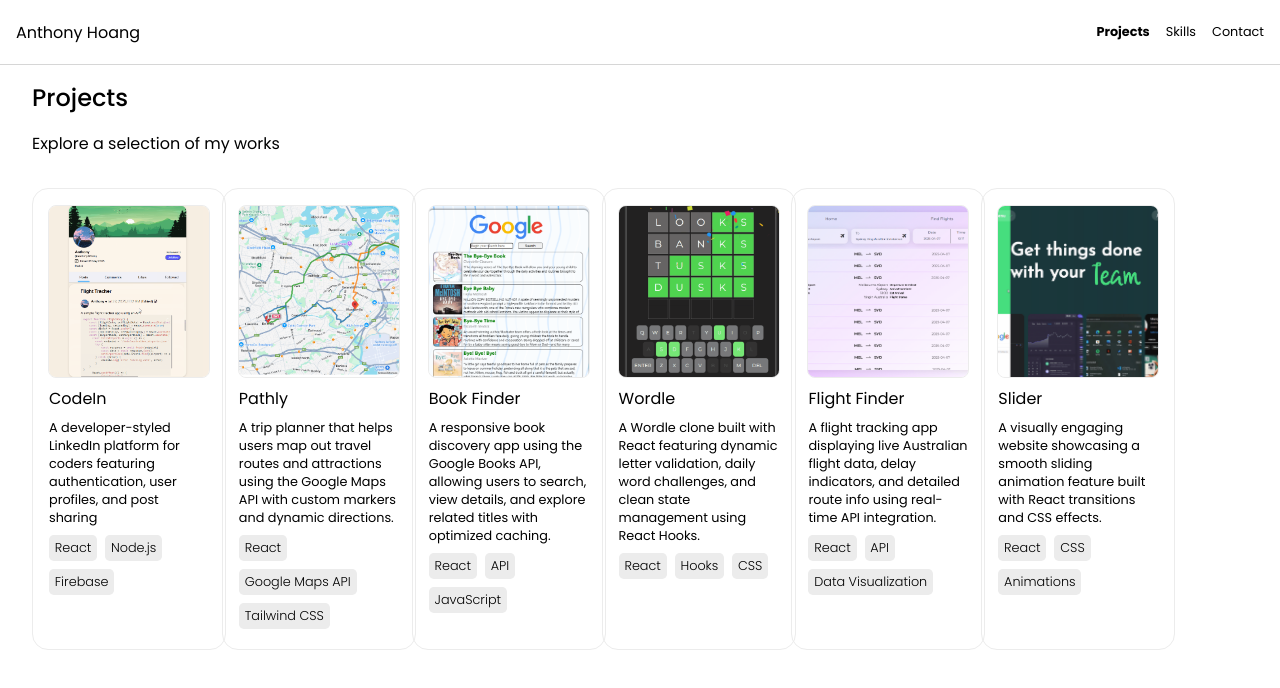
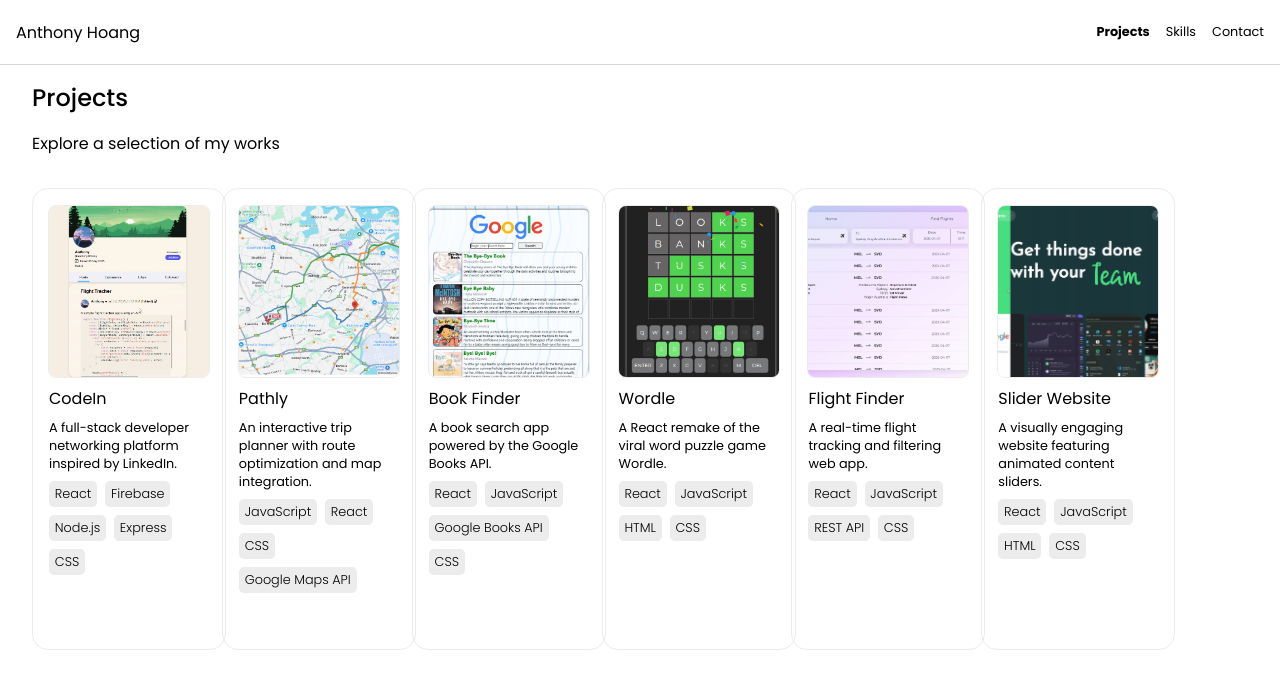
Before and after one commit to AntH117/anthonyhoang-dev, a React (Create React App) app in the folder anthonyhoang-dev/: page /projects in a window 1280 px wide. Shown: the top 688 px of the page. Built offline with nearby package versions, Linux system fonts and the light colour scheme.

Commit message:
Individual projects completed.

```diff
--- /dev/null
+++ b/anthonyhoang-dev/src/data/temp_data.js
@@ -0,0 +1,54 @@
+import pathly from '../images/Pathly_Light.png';
+import codeIn from '../images/CodeIn_Light.png';
+import flightFinder from '../images/flight-finder.png';
+import slider from '../images/Slider.png'
+import wordle from '../images/Wordle.png'
+import bookFinder from '../images/Book_finder.png'
+
+const tempDb = [
+    {
+        name: 'CodeIn',
+        shortDescription: 'A full-stack developer networking platform inspired by LinkedIn.',
+        description: 'CodeIn is a full-stack developer networking platform inspired by LinkedIn, built with React and Firebase. It allows developers to create profiles, share projects, connect with others, and showcase their technical skills. Features include authentication, post feeds, and real-time updates to foster community interaction.',
+        tags: ['React', 'Firebase', 'Node.js', 'Express', 'CSS'],
+        image: codeIn
+    },
+    {
+        name: 'Pathly',
+        shortDescription: 'An interactive trip planner with route optimization and map integration.',
+        description: 'Pathly is a personal trip planner that helps users organize and visualize their travel itineraries. Users can add destinations, set travel times, and receive optimized routes with step-by-step directions. The app leverages the Google Maps API to display interactive maps and calculate efficient travel paths between multiple locations.',
+        tags: ['JavaScript', 'React', 'CSS', 'Google Maps API'],
+        image: pathly
+    },
+    {
+        name: 'Book Finder',
+        shortDescription: 'A book search app powered by the Google Books API.',
+        description: 'Book Finder is a React-based application that enables users to search for books using the Google Books API. It displays a list of results with detailed information for each book, including authors, ratings, and descriptions. The app uses caching and React hooks to optimize performance when navigating between search results and detailed pages.',
+        tags: ['React', 'JavaScript', 'Google Books API', 'CSS'],
+        image: bookFinder
+    },
+    {
+        name: 'Wordle',
+        shortDescription: 'A React remake of the viral word puzzle game Wordle.',
+        description: 'A React recreation of the popular Wordle game where players guess a hidden five-letter word within six attempts. The app dynamically provides feedback on each guess through color-coded tiles, tracks player progress, and includes responsive design for mobile and desktop users.',
+        tags: ['React', 'JavaScript', 'HTML', 'CSS'],
+        image: wordle
+    },
+    {
+        name: 'Flight Finder',
+        shortDescription: 'A real-time flight tracking and filtering web app.',
+        description: 'Flight Finder is a real-time flight tracking web application that retrieves and visualizes flight data using an external API. Users can filter flights by airline, status, and delay, and view detailed information such as origin, destination, and live updates. It also includes a “More Info” page for individual flights and delay indicators for user convenience.',
+        tags: ['React', 'JavaScript', 'REST API', 'CSS'],
+        image: flightFinder
+    },
+    {
+        name: 'Slider Website',
+        shortDescription: 'A visually engaging website featuring animated content sliders.',
+        description: 'A creative and interactive website showcasing image and content sliders built with React. Each slide transitions smoothly using CSS animations, demonstrating front-end interactivity and responsive design. The project emphasizes component reusability and dynamic rendering for a visually engaging experience.',
+        tags: ['React', 'JavaScript', 'HTML', 'CSS'],
+        image: slider
+    },
+];
+
+
+export default tempDb
--- a/anthonyhoang-dev/src/sections/Home_Projects.js
+++ b/anthonyhoang-dev/src/sections/Home_Projects.js
@@ -33,7 +33,7 @@ export default function Home_Projects() {
         </div>
         <div className='home-projects-layout'>
             <IndividualProject name={'Pathly'} img={pathly} callback={() => navigate('/projects/pathly')}/>
-            <IndividualProject name={'CodeIn'} img={codeIn} callback={() => navigate('/projects/codeIn')}/>
+            <IndividualProject name={'CodeIn'} img={codeIn} callback={() => navigate('/projects/codein')}/>
             <IndividualProject name={'Flight Tracker'} img={flightFinder} callback={() => navigate('/projects/flight-tracker')}/>
             <IndividualProject name={'Wordle'} img={wordle} callback={() => navigate('/projects/wordle')}/>
             <IndividualProject name={'Book Finder'} img={bookFinder} callback={() => navigate('/projects/book-finder')}/>
--- a/anthonyhoang-dev/src/sections/Projects.js
+++ b/anthonyhoang-dev/src/sections/Projects.js
@@ -3,36 +3,62 @@ import React from 'react';
 import Navbar from './Navbar';
 import { useNavigate, useLocation } from 'react-router-dom';
 import pathly from '../images/Pathly_Light.png';
+import tempDb from '../data/temp_data';
 
 export default function Projects() {
+    const [projectData, setProjectData] = React.useState(null)
 
-    return <div className='projects-container'>
+    let location = useLocation()
+    const projectName = location.pathname.split('/').at(-1)
+    const formattedProjectName = projectName.split('-').join(' ')
+
+    React.useEffect(() => {
+        setProjectData(tempDb.find((x) => x.name.toLowerCase() === formattedProjectName))
+    }, [])
+    console.log(projectData)
+
+    function Tag({name}) {
+
+        return <div className='tag-body'>
+            <div className='tag-text'>
+             {name}
+            </div>
+        </div>
+    }
+
+
+    return (projectData && <div className='projects-container'>
         <Navbar />
         <div>
             <div className='projects-title'>
-                Pathly
+                {projectData.name}
             </div>
             <div className='projects-short-description'>
-                A personal trip planner utlising google maps API
+                {projectData.shortDescription}
             </div>
         </div>
         <div className='projects-more-container'>
             <div className='projects-more-image-container'>
-                <img className='projects-more-image' src={pathly}/>
+                <img className='projects-more-image' src={projectData.image}/>
             </div>
             <div style={{width: '90%'}}>
                 <div className='projects-sub-title'>
                     Description
                 </div>
                 <div className='projects-long-description'>
-                    Pathly is a personal trip planner that allows you to fully plan a trip with features such as adding extra locations, when to leave, full instructions
+                    {projectData.description}
                 </div>
             </div>
             <div style={{width: '90%'}}>
                 <div className='projects-sub-title'>
                     Technologies
                 </div>
+                <div className='projects-tag-body'>
+                    {projectData.tags.map((tag) => {
+                        return <Tag name={tag} />
+                    })}
+                </div>
             </div>
         </div>
-    </div>
+    </div>)
 }
--- a/anthonyhoang-dev/src/sections/ProjectsExpanded.js
+++ b/anthonyhoang-dev/src/sections/ProjectsExpanded.js
@@ -1,56 +1,15 @@
 import '../styles/ProjectsExpanded.css';
 import Navbar from './Navbar';
 import React from 'react';
-import pathly from '../images/Pathly_Light.png';
-import codeIn from '../images/CodeIn_Light.png';
-import flightFinder from '../images/flight-finder.png';
-import slider from '../images/Slider.png'
-import wordle from '../images/Wordle.png'
-import bookFinder from '../images/Book_finder.png'
+import tempDb from '../data/temp_data';
+import { useNavigate } from 'react-router-dom';
 
 export default function ProjectsExpanded() {
-
-    const Projects = [
-        {
-            name: 'CodeIn',
-            description: 'A developer-styled LinkedIn platform for coders featuring authentication, user profiles, and post sharing',
-            tags: ['React', 'Node.js', 'Firebase'],
-            image: codeIn
-        },
-        {
-            name: 'Pathly',
-            description: 'A trip planner that helps users map out travel routes and attractions using the Google Maps API with custom markers and dynamic directions.',
-            tags: ['React', 'Google Maps API', 'Tailwind CSS'],
-            image: pathly
-        },
-        {
-            name: 'Book Finder',
-            description: 'A responsive book discovery app using the Google Books API, allowing users to search, view details, and explore related titles with optimized caching.',
-            tags: ['React', 'API', 'JavaScript'],
-            image: bookFinder
-        },
-        {
-            name: 'Wordle',
-            description: 'A Wordle clone built with React featuring dynamic letter validation, daily word challenges, and clean state management using React Hooks.',
-            tags: ['React', 'Hooks', 'CSS'],
-            image: wordle
-        },
-        {
-            name: 'Flight Finder',
-            description: 'A flight tracking app displaying live Australian flight data, delay indicators, and detailed route info using real-time API integration.',
-            tags: ['React', 'API', 'Data Visualization'],
-            image: flightFinder
-        },
-        {
-            name: 'Slider',
-            description: 'A visually engaging website showcasing a smooth sliding animation feature built with React transitions and CSS effects.',
-            tags: ['React', 'CSS', 'Animations'],
-            image: slider
-        }
-    ]
-
+    const projects = tempDb;
+    const navigate = useNavigate();
 
     function EProject({name, description, tags, image}) {
+        const url = name.toLowerCase().split(' ').join('-')
 
         function Tag({name}) {
 
@@ -61,7 +20,7 @@ export default function ProjectsExpanded() {
             </div>
         }
 
-        return <div className='eProject-body'>
+        return <div className='eProject-body' onClick={() => navigate(`${url}`)}>
             <div className='eProject-image-container'>
                 <img className='eProject-image' src={image} />
             </div>
@@ -92,8 +51,8 @@ export default function ProjectsExpanded() {
             </div>
             <div className='projects-expanded-layout'>
                 {
-                    Projects.map((p) => {
-                        return <EProject name={p.name} description={p.description} tags={p.tags} image={p.image}/>
+                    projects.map((p) => {
+                        return <EProject name={p.name} description={p.shortDescription} tags={p.tags} image={p.image}/>
                     })
                 }
             </div>
--- a/anthonyhoang-dev/src/styles/Projects.css
+++ b/anthonyhoang-dev/src/styles/Projects.css
@@ -8,7 +8,7 @@
     font-family: 'Poppins', sans-serif;
     padding-left: 2rem;
     min-width: 430px;
-    gap: 2rem;
+    gap: 1rem;
     background-color: white;
     display: flex;
     flex-direction: column;
@@ -21,13 +21,14 @@
 }
 
 .projects-short-description {
+    width: 90%;
     font-size: 1rem;
     font-weight: 400;
 }
 
 .projects-more-container {
     width: 90%;
-    height: 40rem;
+    height: fit-content;
     border: 1px solid rgb(219, 219, 219);
     border-radius: 0.5rem;
     display: flex;
@@ -35,6 +36,7 @@
     flex-direction: column;
     align-items: center;
     gap: 1rem;
+    padding-bottom: 1.5rem;
 }
 
 .projects-more-image-container {
@@ -50,6 +52,7 @@
     object-fit: cover;
 }
 
+
 .projects-sub-title {
     font-size: 1.2rem;
     font-weight: 500;
@@ -59,3 +62,13 @@
     font-size: 1rem;
     font-weight: 400;
 }
+
+.projects-tag-body {
+    margin-top: 1rem;
+    width: 90%;
+    height: fit-content;
+    display: flex;
+    flex-direction: row;
+    flex-wrap: wrap;
+    gap: 1rem;
+}
```
